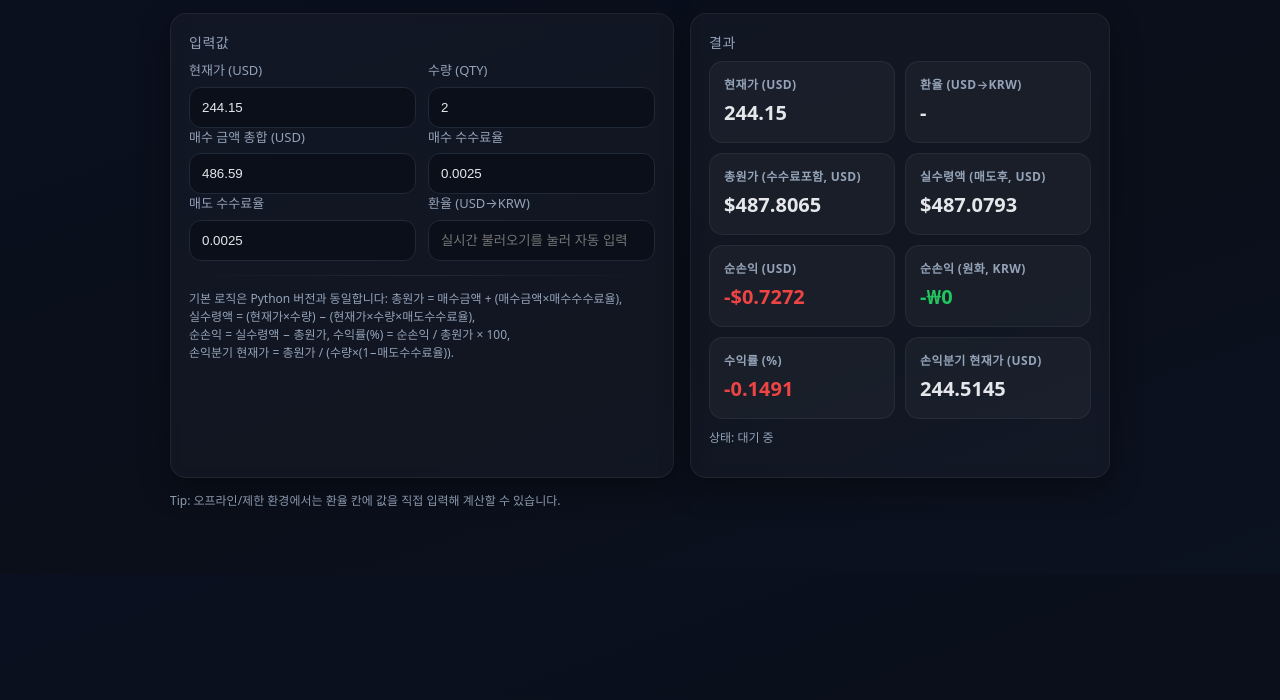
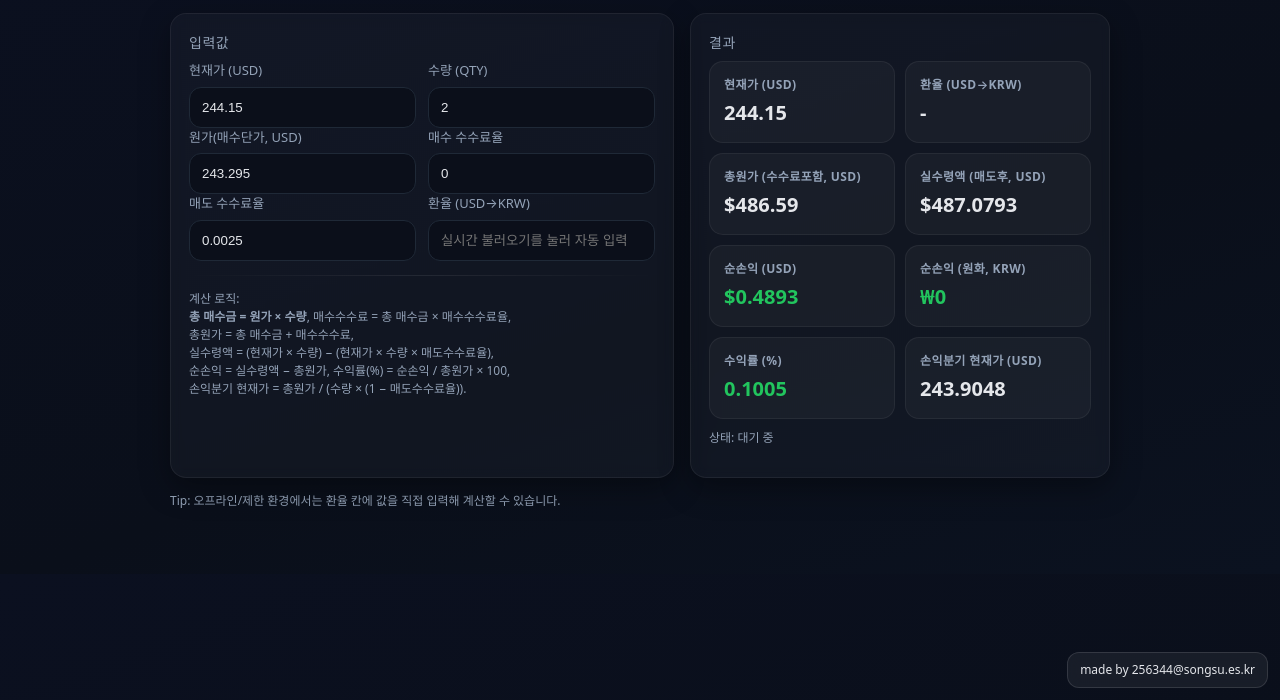
Before and after one commit to elisa8100-kor/Live-Stock-P-L-Profit-Loss-Calculator, a plain HTML site: page index.html in a window 1280 px wide. Shown: the part 100-800 px from the top of the page. Drawn offline with Linux system fonts and the light colour scheme.

Commit message:
Update index.html

```diff
--- a/index.html
+++ b/index.html
@@ -52,6 +52,24 @@
     .small{font-size:12px;color:var(--muted)}
     .hr{height:1px;background:linear-gradient(90deg,transparent,rgba(255,255,255,0.08),transparent);margin:14px 0}
     code.inline{background:#0b0f1a;border:1px solid var(--ring);padding:2px 6px;border-radius:8px}
+
+    /* ---- Made by badge (fixed bottom-right) ---- */
+    .made-by{
+      position:fixed;
+      right:12px; bottom:12px;
+      background:rgba(255,255,255,0.06);
+      border:1px solid rgba(255,255,255,0.12);
+      color:#e5e7eb;
+      padding:8px 12px;
+      border-radius:12px;
+      font-size:12px;
+      backdrop-filter: blur(6px);
+      text-decoration:none;
+      transition:transform .15s ease, background .15s ease;
+      z-index:9999;
+    }
+    .made-by:hover{ transform:translateY(-1px); background:rgba(255,255,255,0.1); }
+    .made-by:focus{ outline:2px solid var(--acc2); outline-offset:2px; }
   </style>
 </head>
 <body>
@@ -69,6 +87,7 @@
       <!-- 좌측 입력 -->
       <div class="card panel">
         <p class="section-title">입력값</p>
+
         <div class="row">
           <div>
             <label>현재가 (USD)</label>
@@ -79,16 +98,18 @@
             <input type="number" id="qty" step="1" value="2"/>
           </div>
         </div>
+
         <div class="row">
           <div>
-            <label>매수 금액 총합 (USD)</label>
-            <input type="number" id="purchaseAmount" step="0.0001" value="486.59"/>
+            <label>원가(매수단가, USD)</label>
+            <input type="number" id="buyPrice" step="0.0001" value="243.295"/>
           </div>
           <div>
             <label>매수 수수료율</label>
-            <input type="number" id="buyFeeRate" step="0.0001" value="0.0025"/>
+            <input type="number" id="buyFeeRate" step="0.0001" value="0"/>
           </div>
         </div>
+
         <div class="row">
           <div>
             <label>매도 수수료율</label>
@@ -99,8 +120,16 @@
             <input type="number" id="usdKrw" step="0.0001" placeholder="실시간 불러오기를 눌러 자동 입력" />
           </div>
         </div>
+
         <div class="hr"></div>
-        <p class="small">기본 로직은 Python 버전과 동일합니다: 총원가 = 매수금액 + (매수금액×매수수수료율),<br> 실수령액 = (현재가×수량) − (현재가×수량×매도수수료율),<br> 순손익 = 실수령액 − 총원가, 수익률(%) = 순손익 / 총원가 × 100,<br> 손익분기 현재가 = 총원가 / (수량×(1−매도수수료율)).</p>
+        <p class="small">
+          계산 로직:<br>
+          <strong>총 매수금 = 원가 × 수량</strong>, 매수수수료 = 총 매수금 × 매수수수료율,<br>
+          총원가 = 총 매수금 + 매수수수료,<br>
+          실수령액 = (현재가 × 수량) − (현재가 × 수량 × 매도수수료율),<br>
+          순손익 = 실수령액 − 총원가, 수익률(%) = 순손익 / 총원가 × 100,<br>
+          손익분기 현재가 = 총원가 / (수량 × (1 − 매도수수료율)).
+        </p>
       </div>
 
       <!-- 우측 결과 -->
@@ -123,6 +152,11 @@
     <p class="small" style="margin-top:14px">Tip: 오프라인/제한 환경에서는 환율 칸에 값을 직접 입력해 계산할 수 있습니다.</p>
   </div>
 
+  <!-- Bottom-right badge -->
+  <a class="made-by" href="mailto:256344@songsu.es.kr" aria-label="made by 256344@songsu.es.kr">
+    made by 256344@songsu.es.kr
+  </a>
+
   <script>
     // 숫자 포맷터
     const fmtUSD = new Intl.NumberFormat('en-US', { style:'currency', currency:'USD', maximumFractionDigits: 4 });
@@ -132,31 +166,32 @@
     // DOM 헬퍼
     const $ = (id)=>document.getElementById(id);
 
-    // 계산 로직 (Python과 동일)
-    function calc({ currentPrice, purchaseAmount, qty, buyFeeRate, sellFeeRate, usdKrw }){
-      const buyFee = purchaseAmount * buyFeeRate;
-      const costBasis = purchaseAmount + buyFee;
+    // 계산 로직 (총 매수금 = 원가 × 수량)
+    function calc({ buyPrice, currentPrice, qty, buyFeeRate, sellFeeRate, usdKrw }){
+      const purchaseAmount = buyPrice * qty;            // 총 매수금
+      const buyFee = purchaseAmount * buyFeeRate;       // 매수 수수료
+      const costBasis = purchaseAmount + buyFee;        // 총원가(수수료 포함)
 
-      const grossSale = currentPrice * qty;
-      const sellFee = grossSale * sellFeeRate;
-      const netProceeds = grossSale - sellFee;
+      const grossSale = currentPrice * qty;             // 매도 총액
+      const sellFee = grossSale * sellFeeRate;          // 매도 수수료
+      const netProceeds = grossSale - sellFee;          // 실수령액
 
-      const plUSD = netProceeds - costBasis;
+      const plUSD = netProceeds - costBasis;            // 순손익(USD)
       const plPct = costBasis !== 0 ? (plUSD / costBasis) * 100 : 0;
-      const plKRW = plUSD * usdKrw;
+      const plKRW = plUSD * usdKrw;                     // 원화 환산
 
-      const bePrice = (qty && (1 - sellFeeRate) !== 0) ? (costBasis / (qty * (1 - sellFeeRate))) : null;
+      const bePrice = (qty && (1 - sellFeeRate) !== 0)
+        ? (costBasis / (qty * (1 - sellFeeRate)))
+        : null;
 
-      return {
-        currentPrice, usdKrw, costBasis, netProceeds, plUSD, plKRW, plPct, bePrice
-      };
+      return { currentPrice, usdKrw, costBasis, netProceeds, plUSD, plKRW, plPct, bePrice };
     }
 
     function readInputs(){
       return {
         currentPrice: parseFloat($("currentPrice").value || 0),
         qty: parseFloat($("qty").value || 0),
-        purchaseAmount: parseFloat($("purchaseAmount").value || 0),
+        buyPrice: parseFloat($("buyPrice").value || 0),
         buyFeeRate: parseFloat($("buyFeeRate").value || 0),
         sellFeeRate: parseFloat($("sellFeeRate").value || 0),
         usdKrw: parseFloat($("usdKrw").value || 0)
@@ -179,7 +214,6 @@
 
     async function fetchUSDKRW(){
       // exchangerate.host 무료 API 사용 (CORS 허용, 키 불필요)
-      // 문서: https://exchangerate.host/#/
       const url = 'https://api.exchangerate.host/convert?from=USD&to=KRW';
       const t0 = performance.now();
       $("status").textContent = '상태: 환율 조회 중...';
@@ -210,8 +244,8 @@
     function reset(){
       $("currentPrice").value = 244.15;
       $("qty").value = 2;
-      $("purchaseAmount").value = 486.59;
-      $("buyFeeRate").value = 0.0025;
+      $("buyPrice").value = 243.295;
+      $("buyFeeRate").value = 0;
       $("sellFeeRate").value = 0.0025;
       $("usdKrw").value = '';
       ["kCur","kFx","kCost","kNet","kPLusd","kPLkrw","kPLpct","kBE"].forEach(id=>$(id).textContent='-');
@@ -228,8 +262,8 @@
     // 엔터로 계산
     document.addEventListener('keydown', (e)=>{ if(e.key==='Enter'){ compute(); } });
 
-    // 초기 렌더 (기본값 반영)
-    render(calc({ currentPrice:244.15, purchaseAmount:486.59, qty:2, buyFeeRate:0.0025, sellFeeRate:0.0025, usdKrw:0 }));
+    // 초기 렌더
+    render(calc({ currentPrice:244.15, qty:2, buyPrice:243.295, buyFeeRate:0, sellFeeRate:0.0025, usdKrw:0 }));
   </script>
 </body>
 </html>
```
